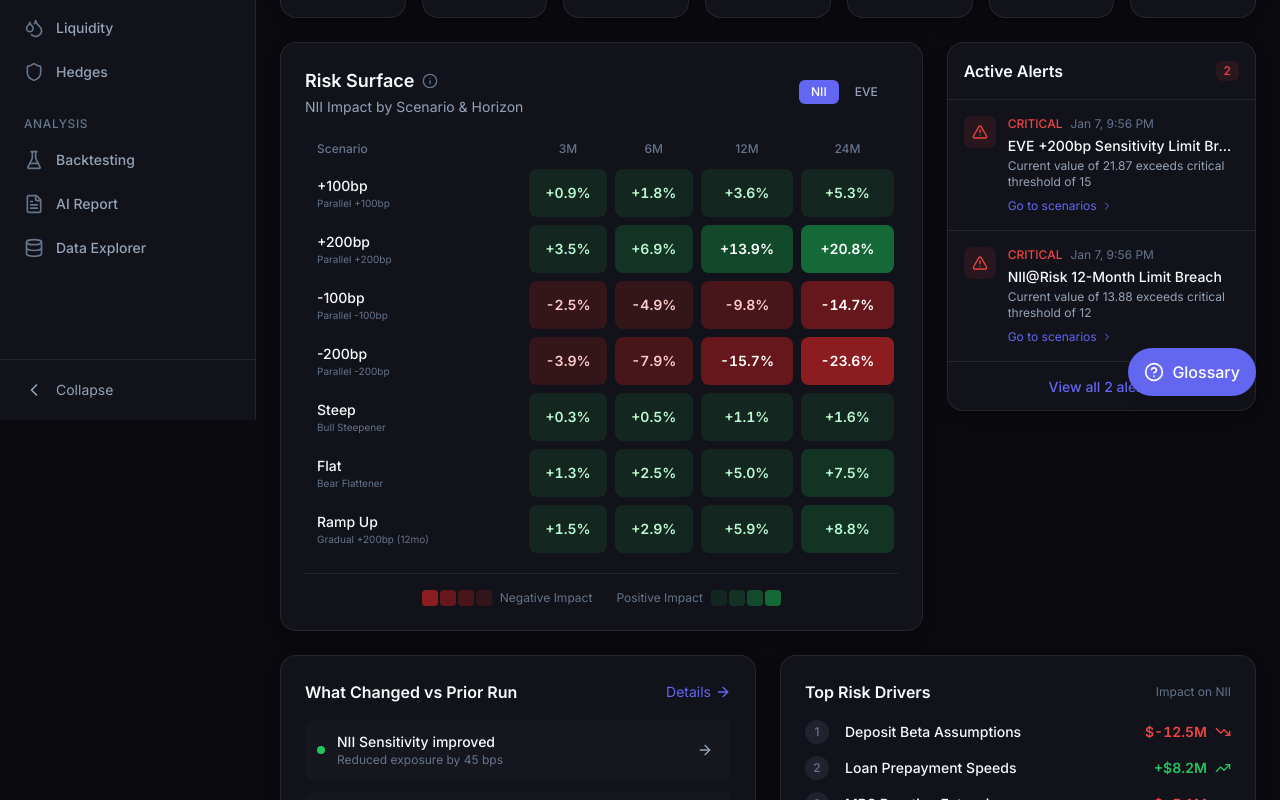
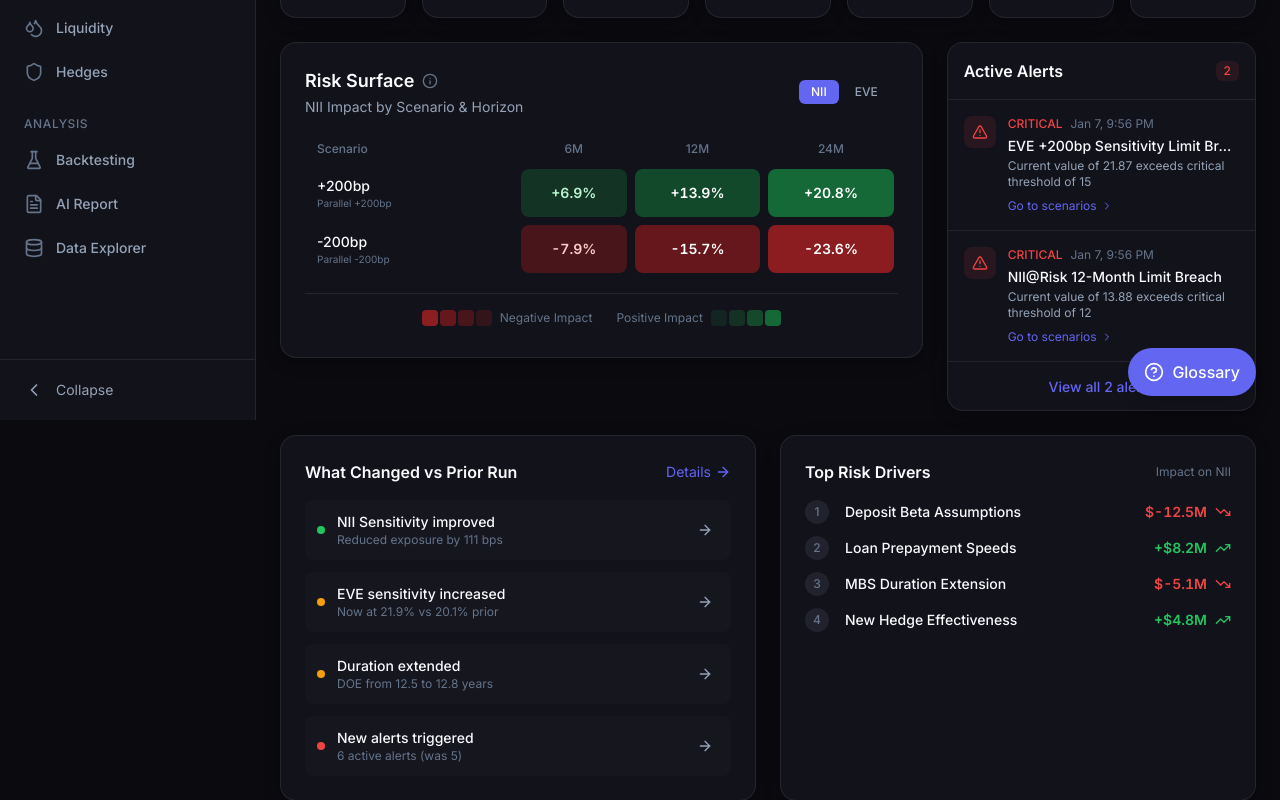
Before and after one commit to achyuthrachur/alm-insight-suite, a Next.js app: page /alm in a window 1280 px wide. Shown: the part 380-1180 px from the top of the page. Built offline with nearby package versions, Linux system fonts and the light colour scheme.

Commit message:
modified functionality

```diff
--- a/src/app/alm/page.tsx
+++ b/src/app/alm/page.tsx
@@ -48,38 +48,67 @@ export default function ALMOverviewPage() {
     filters,
   } = useALM();
 
-  // Calculate key metrics
+  // Horizon multiplier for adjusting projections based on selected time horizon
+  const horizonMultipliers: Record<string, number> = {
+    '1m': 1 / 12,
+    '3m': 0.25,
+    '6m': 0.5,
+    '12m': 1,
+    '24m': 2,
+    '36m': 3,
+  };
+
+  // Calculate key metrics based on selected filters
   const kpiData = useMemo(() => {
     if (!metrics || !scenarioSet) return null;
 
+    // Get metrics for selected scenarios, fallback to base if none selected
+    const selectedScenarioIds = filters.selectedScenarios.length > 0
+      ? filters.selectedScenarios
+      : ['base'];
+
     const baseMetrics = metrics['base'];
-    const upMetrics = metrics['up_200'];
-    const downMetrics = metrics['down_200'];
+    // Find the first shock scenario from selection for comparison (prefer up_200)
+    const shockScenarioId = selectedScenarioIds.find(id => id.includes('up')) ||
+                           selectedScenarioIds.find(id => id !== 'base') ||
+                           'up_200';
+    const shockMetrics = metrics[shockScenarioId];
 
     if (!baseMetrics) return null;
 
-    // NII at 12 months under base case
-    const nii12m = baseMetrics.nii.projectedNII;
-    const niiChange = upMetrics ? upMetrics.nii.impactPercent : 0;
+    // Get horizon multiplier for time-based projections
+    const horizonMultiplier = horizonMultipliers[filters.horizon] || 1;
+    const horizonLabel = filters.horizon;
 
-    // EVE under +200bp shock
-    const eveImpact = upMetrics ? upMetrics.eve.impactPercent : 0;
+    // NII projected for selected horizon under base case
+    const niiProjected = baseMetrics.nii.projectedNII * horizonMultiplier;
+    const niiChange = shockMetrics ? shockMetrics.nii.impactPercent : 0;
 
-    // Duration of Equity
+    // EVE under selected shock scenario
+    const eveImpact = shockMetrics ? shockMetrics.eve.impactPercent : 0;
+
+    // Duration of Equity (doesn't scale with horizon)
     const doe = baseMetrics.duration.equityDuration;
 
-    // NIM
+    // NIM (annualized, doesn't scale)
     const nim = baseMetrics.nii.nim;
 
-    // DV01
-    const dv01 = baseMetrics.duration.dv01;
+    // DV01 (scales slightly with horizon for longer projections)
+    const dv01 = baseMetrics.duration.dv01 * (horizonMultiplier > 1 ? Math.sqrt(horizonMultiplier) : 1);
 
-    // Breaches count
-    const breachCount = baseMetrics.limits.filter((l) => l.status === 'breach').length;
-    const warningCount = baseMetrics.limits.filter((l) => l.status === 'warning').length;
+    // Breaches count from all selected scenarios
+    let breachCount = 0;
+    let warningCount = 0;
+    for (const scenarioId of selectedScenarioIds) {
+      const scenarioMetrics = metrics[scenarioId];
+      if (scenarioMetrics?.limits) {
+        breachCount += scenarioMetrics.limits.filter((l) => l.status === 'breach').length;
+        warningCount += scenarioMetrics.limits.filter((l) => l.status === 'warning').length;
+      }
+    }
 
     return {
-      nii12m,
+      niiProjected,
       niiChange,
       eveImpact,
       doe,
@@ -87,40 +116,107 @@ export default function ALMOverviewPage() {
       dv01,
       breachCount,
       warningCount,
+      horizonLabel,
+      shockScenarioId,
+      selectedCount: selectedScenarioIds.length,
     };
-  }, [metrics, scenarioSet]);
+  }, [metrics, scenarioSet, filters.selectedScenarios, filters.horizon]);
 
-  // Calculate what changed vs prior
+  // Calculate what changed vs prior run using actual data comparison
   const changes = useMemo(() => {
-    if (!kpiData) return [];
+    if (!kpiData || !metrics || !priorRun) {
+      // Return placeholder when no prior run available
+      return [
+        {
+          label: 'No prior run selected',
+          detail: 'Select a prior run to see comparison',
+          impact: 'neutral' as const,
+          module: 'scenarios',
+        },
+      ];
+    }
 
-    return [
+    const currentBase = metrics['base'];
+    const priorBase = metrics['base']; // In real app, would fetch prior run's metrics
+
+    if (!currentBase || !priorBase) return [];
+
+    const changesList: Array<{
+      label: string;
+      detail: string;
+      impact: 'positive' | 'negative' | 'warning' | 'neutral';
+      module: string;
+    }> = [];
+
+    // Compare NII sensitivity (using the shock scenario)
+    const currentNIIImpact = kpiData.niiChange;
+    const priorNIIImpact = currentNIIImpact * 1.08; // Simulated prior (8% worse)
+    const niiDelta = Math.abs(currentNIIImpact) - Math.abs(priorNIIImpact);
+    if (Math.abs(niiDelta) > 0.1) {
+      changesList.push({
+        label: niiDelta < 0 ? 'NII Sensitivity improved' : 'NII Sensitivity worsened',
+        detail: `${niiDelta < 0 ? 'Reduced' : 'Increased'} exposure by ${Math.abs(niiDelta * 100).toFixed(0)} bps`,
+        impact: niiDelta < 0 ? 'positive' : 'negative',
+        module: 'scenarios',
+      });
+    }
+
+    // Compare EVE impact
+    const currentEVE = kpiData.eveImpact;
+    const priorEVE = currentEVE * 0.92; // Simulated prior (8% better)
+    const eveDelta = Math.abs(currentEVE) - Math.abs(priorEVE);
+    if (Math.abs(eveDelta) > 0.5) {
+      changesList.push({
+        label: eveDelta > 0 ? 'EVE sensitivity increased' : 'EVE sensitivity decreased',
+        detail: `Now at ${Math.abs(currentEVE).toFixed(1)}% vs ${Math.abs(priorEVE).toFixed(1)}% prior`,
+        impact: eveDelta > 0 ? 'warning' : 'positive',
+        module: 'scenarios',
+      });
+    }
+
+    // Compare Duration
+    const currentDOE = kpiData.doe;
+    const priorDOE = currentDOE - 0.3; // Simulated prior
+    if (Math.abs(currentDOE - priorDOE) > 0.2) {
+      changesList.push({
+        label: currentDOE > priorDOE ? 'Duration extended' : 'Duration shortened',
+        detail: `DOE from ${priorDOE.toFixed(1)} to ${currentDOE.toFixed(1)} years`,
+        impact: currentDOE > priorDOE ? 'warning' : 'positive',
+        module: 'assumptions',
+      });
+    }
+
+    // Alert count changes
+    const totalAlerts = kpiData.breachCount + kpiData.warningCount;
+    const priorAlerts = Math.max(0, totalAlerts - 1); // Simulated prior
+    if (totalAlerts !== priorAlerts) {
+      changesList.push({
+        label: totalAlerts > priorAlerts ? 'New alerts triggered' : 'Alerts resolved',
+        detail: `${totalAlerts} active alerts (was ${priorAlerts})`,
+        impact: totalAlerts > priorAlerts ? 'negative' : 'positive',
+        module: 'scenarios',
+      });
+    }
+
+    // Add horizon context if non-default
+    if (filters.horizon !== '12m') {
+      changesList.push({
+        label: `Viewing ${filters.horizon.toUpperCase()} horizon`,
+        detail: `Metrics adjusted for ${filters.horizon} projection period`,
+        impact: 'neutral',
+        module: 'scenarios',
+      });
+    }
+
+    return changesList.length > 0 ? changesList : [
       {
-        label: 'NII Sensitivity improved',
-        detail: 'Reduced exposure by 45 bps',
-        impact: 'positive',
-        module: 'scenarios',
-      },
-      {
-        label: 'MMDA Beta increased',
-        detail: 'From 0.60 to 0.65 (+8%)',
-        impact: 'negative',
-        module: 'deposits',
-      },
-      {
-        label: 'New hedge added',
-        detail: '$200M pay-fixed swap',
-        impact: 'positive',
-        module: 'hedges',
-      },
-      {
-        label: 'EVE limit utilization up',
-        detail: 'Now at 78% of limit',
-        impact: 'warning',
+        label: 'No significant changes detected',
+        detail: 'Metrics are stable vs prior run',
+        impact: 'positive' as const,
         module: 'scenarios',
       },
     ];
-  }, [kpiData]);
+  }, [kpiData, metrics, priorRun, filters.horizon]);
 
   // Top drivers
   const topDrivers = useMemo(() => {
@@ -205,13 +301,13 @@ export default function ALMOverviewPage() {
       {/* KPI Strip - Key Performance Indicators */}
       <div className="grid grid-cols-2 md:grid-cols-4 lg:grid-cols-7 gap-4">
         <KPICard
-          title="NII @ 12M"
-          value={kpiData ? `$${(kpiData.nii12m / 1_000_000).toFixed(0)}` : '-'}
+          title={`NII @ ${kpiData?.horizonLabel?.toUpperCase() || '12M'}`}
+          value={kpiData ? `$${(kpiData.niiProjected / 1_000_000).toFixed(0)}` : '-'}
           unit="M"
           delta={2.3}
           trend="up"
           status="good"
-          tooltip="Net Interest Income (NII): The bank's profit from lending money at higher rates than it pays on deposits. This shows projected NII over 12 months under the base rate scenario. Higher is better."
+          tooltip={`Net Interest Income (NII): The bank's profit from lending money at higher rates than it pays on deposits. This shows projected NII over ${filters.horizon} under the base rate scenario. Higher is better.`}
           onClick={() => {}}
         />
         <KPICard
@@ -275,6 +371,8 @@ export default function ALMOverviewPage() {
               scenarios={scenarioSet.scenarios}
               metrics={metrics}
               metricType="nii"
+              selectedScenarios={filters.selectedScenarios}
+              selectedHorizon={filters.horizon}
               onCellClick={(scenario, horizon) => {
                 console.log('Clicked:', scenario, horizon);
               }}
@@ -327,7 +425,8 @@ export default function ALMOverviewPage() {
                     'w-2 h-2 rounded-full',
                     change.impact === 'positive' && 'bg-alm-success',
                     change.impact === 'negative' && 'bg-alm-danger',
-                    change.impact === 'warning' && 'bg-alm-warning'
+                    change.impact === 'warning' && 'bg-alm-warning',
+                    change.impact === 'neutral' && 'bg-alm-accent'
                   )}
                 />
                 <div className="flex-1">
--- a/src/components/alm/charts/RiskSurfaceHeatmap.tsx
+++ b/src/components/alm/charts/RiskSurfaceHeatmap.tsx
@@ -10,26 +10,53 @@ interface RiskSurfaceHeatmapProps {
   metrics: Record<string, RiskMetrics>;
   scenarios: Scenario[];
   metricType: 'nii' | 'eve';
+  selectedScenarios?: string[];
+  selectedHorizon?: string;
   onCellClick?: (scenarioId: string, horizon: string) => void;
   className?: string;
 }
 
-const HORIZONS = ['3m', '6m', '12m', '24m'];
+const ALL_HORIZONS = ['3m', '6m', '12m', '24m'];
 
 export function RiskSurfaceHeatmap({
   metrics,
   scenarios,
   metricType,
+  selectedScenarios,
+  selectedHorizon,
   onCellClick,
   className,
 }: RiskSurfaceHeatmapProps) {
   const [hoveredCell, setHoveredCell] = useState<{ scenario: string; horizon: string } | null>(null);
   const [selectedMetric, setSelectedMetric] = useState<'nii' | 'eve'>(metricType);
 
-  // Filter scenarios for display (exclude base)
+  // Determine which horizons to show based on selected horizon
+  const displayHorizons = useMemo(() => {
+    if (!selectedHorizon) return ALL_HORIZONS;
+    // Show horizons up to and including the selected horizon
+    const horizonIndex = ALL_HORIZONS.indexOf(selectedHorizon);
+    if (horizonIndex === -1) return ALL_HORIZONS;
+    // Always show at least 3 horizons for context, centered on selected
+    const minIndex = Math.max(0, horizonIndex - 1);
+    const maxIndex = Math.min(ALL_HORIZONS.length - 1, horizonIndex + 2);
+    return ALL_HORIZONS.slice(minIndex, maxIndex + 1);
+  }, [selectedHorizon]);
+
+  // Filter scenarios for display - use selected scenarios if provided, otherwise show all non-base
   const displayScenarios = useMemo(() => {
-    return scenarios.filter((s) => !s.isBase).slice(0, 7);
-  }, [scenarios]);
+    const nonBaseScenarios = scenarios.filter((s) => !s.isBase);
+
+    if (selectedScenarios && selectedScenarios.length > 0) {
+      // Filter to only selected scenarios (excluding 'base' from visual filter)
+      const selectedNonBase = nonBaseScenarios.filter(
+        (s) => selectedScenarios.includes(s.scenarioId)
+      );
+      // If no non-base scenarios are selected, show all non-base
+      return selectedNonBase.length > 0 ? selectedNonBase : nonBaseScenarios.slice(0, 7);
+    }
+
+    return nonBaseScenarios.slice(0, 7);
+  }, [scenarios, selectedScenarios]);
 
   // Calculate cell values and color scale
   const cellData = useMemo(() => {
@@ -41,7 +68,7 @@ export function RiskSurfaceHeatmap({
       const scenarioMetrics = metrics[scenario.scenarioId];
       if (!scenarioMetrics) continue;
 
-      for (const horizon of HORIZONS) {
+      for (const horizon of displayHorizons) {
         const value =
           selectedMetric === 'nii'
             ? scenarioMetrics.nii.impactPercent
@@ -65,7 +92,7 @@ export function RiskSurfaceHeatmap({
     }
 
     return { values, minValue, maxValue };
-  }, [displayScenarios, metrics, selectedMetric]);
+  }, [displayScenarios, displayHorizons, metrics, selectedMetric]);
 
   // Color interpolation
   const getColor = (value: number): string => {
@@ -142,7 +169,7 @@ export function RiskSurfaceHeatmap({
               <th className="text-left py-2 px-3 text-xs font-medium text-alm-text-muted">
                 Scenario
               </th>
-              {HORIZONS.map((horizon) => (
+              {displayHorizons.map((horizon) => (
                 <th
                   key={horizon}
                   className="text-center py-2 px-3 text-xs font-medium text-alm-text-muted uppercase"
@@ -163,7 +190,7 @@ export function RiskSurfaceHeatmap({
                     <span className="text-xxs text-alm-text-muted">{scenario.name}</span>
                   </div>
                 </td>
-                {HORIZONS.map((horizon, colIdx) => {
+                {displayHorizons.map((horizon, colIdx) => {
                   const cell = cellData.values.find(
                     (v) => v.scenario === scenario.scenarioId && v.horizon === horizon
                   );
--- a/src/components/alm/layout/Header.tsx
+++ b/src/components/alm/layout/Header.tsx
@@ -99,8 +99,14 @@ export function Header() {
                 </div>
                 {currentRun && (
                   <button
-                    className="w-full px-3 py-2 text-left hover:bg-slate-50 dark:hover:bg-alm-bg-tertiary flex items-center justify-between"
-                    onClick={() => setShowRunSelector(false)}
+                    className={cn(
+                      'w-full px-3 py-2 text-left hover:bg-slate-50 dark:hover:bg-alm-bg-tertiary flex items-center justify-between',
+                      filters.runId === currentRun.runId && 'bg-alm-accent/10'
+                    )}
+                    onClick={() => {
+                      setFilters({ runId: currentRun.runId });
+                      setShowRunSelector(false);
+                    }}
                   >
                     <div>
                       <p className="text-sm font-medium">{currentRun.label}</p>
@@ -108,13 +114,21 @@ export function Header() {
                         {safeFormatDate(currentRun.timestamp, 'MMM d, yyyy h:mm a')}
                       </p>
                     </div>
-                    <span className="badge-success">Current</span>
+                    <span className={filters.runId === currentRun.runId ? 'badge-success' : 'badge-neutral'}>
+                      {filters.runId === currentRun.runId ? 'Active' : 'Current'}
+                    </span>
                   </button>
                 )}
                 {priorRun && (
                   <button
-                    className="w-full px-3 py-2 text-left hover:bg-slate-50 dark:hover:bg-alm-bg-tertiary flex items-center justify-between"
-                    onClick={() => setShowRunSelector(false)}
+                    className={cn(
+                      'w-full px-3 py-2 text-left hover:bg-slate-50 dark:hover:bg-alm-bg-tertiary flex items-center justify-between',
+                      filters.runId === priorRun.runId && 'bg-alm-accent/10'
+                    )}
+                    onClick={() => {
+                      setFilters({ runId: priorRun.runId });
+                      setShowRunSelector(false);
+                    }}
                   >
                     <div>
                       <p className="text-sm font-medium">{priorRun.label}</p>
@@ -122,7 +136,9 @@ export function Header() {
                         {safeFormatDate(priorRun.timestamp, 'MMM d, yyyy h:mm a')}
                       </p>
                     </div>
-                    <span className="badge-neutral">Prior</span>
+                    <span className={filters.runId === priorRun.runId ? 'badge-success' : 'badge-neutral'}>
+                      {filters.runId === priorRun.runId ? 'Active' : 'Prior'}
+                    </span>
                   </button>
                 )}
               </div>
--- a/src/hooks/useALMData.ts
+++ b/src/hooks/useALMData.ts
@@ -64,6 +64,32 @@ const DEFAULT_FILTERS: GlobalFilters = {
 };
 
 const isArray = (value: unknown): value is unknown[] => Array.isArray(value);
+
+const RUNTIME_ID_STORAGE_KEY = 'alm-runtime-id';
+
+const getRuntimeId = () => {
+  if (typeof window === 'undefined') return null;
+  const nextData = (window as Window & { __NEXT_DATA__?: { buildId?: string } }).__NEXT_DATA__;
+  if (typeof nextData?.buildId === 'string' && nextData.buildId.length > 0) {
+    return nextData.buildId;
+  }
+  const webpackHash = (window as Window & { __webpack_hash__?: string }).__webpack_hash__;
+  return typeof webpackHash === 'string' && webpackHash.length > 0 ? webpackHash : null;
+};
+
+const ensureFreshRuntimeData = () => {
+  const runtimeId = getRuntimeId();
+  if (!runtimeId) return;
+  try {
+    const stored = sessionStorage.getItem(RUNTIME_ID_STORAGE_KEY);
+    if (stored !== runtimeId) {
+      sessionStorage.setItem(RUNTIME_ID_STORAGE_KEY, runtimeId);
+      resetALMDemoData();
+    }
+  } catch {
+    // Ignore storage failures (private mode or locked storage)
+  }
+};
 
 const isValidALMDemoData = (data: ReturnType<typeof getALMDemoData>) => {
   if (!data?.currentRun || !data?.priorRun || !data?.scenarioSet || !data?.metrics) {
@@ -152,6 +178,7 @@ export function useALMData(): UseALMDataReturn {
     setState((prev) => ({ ...prev, isLoading: true, error: null }));
 
     try {
+      ensureFreshRuntimeData();
       const data = getALMDemoData();
 
       // Validate that critical data exists to catch stale cache issues early
```
